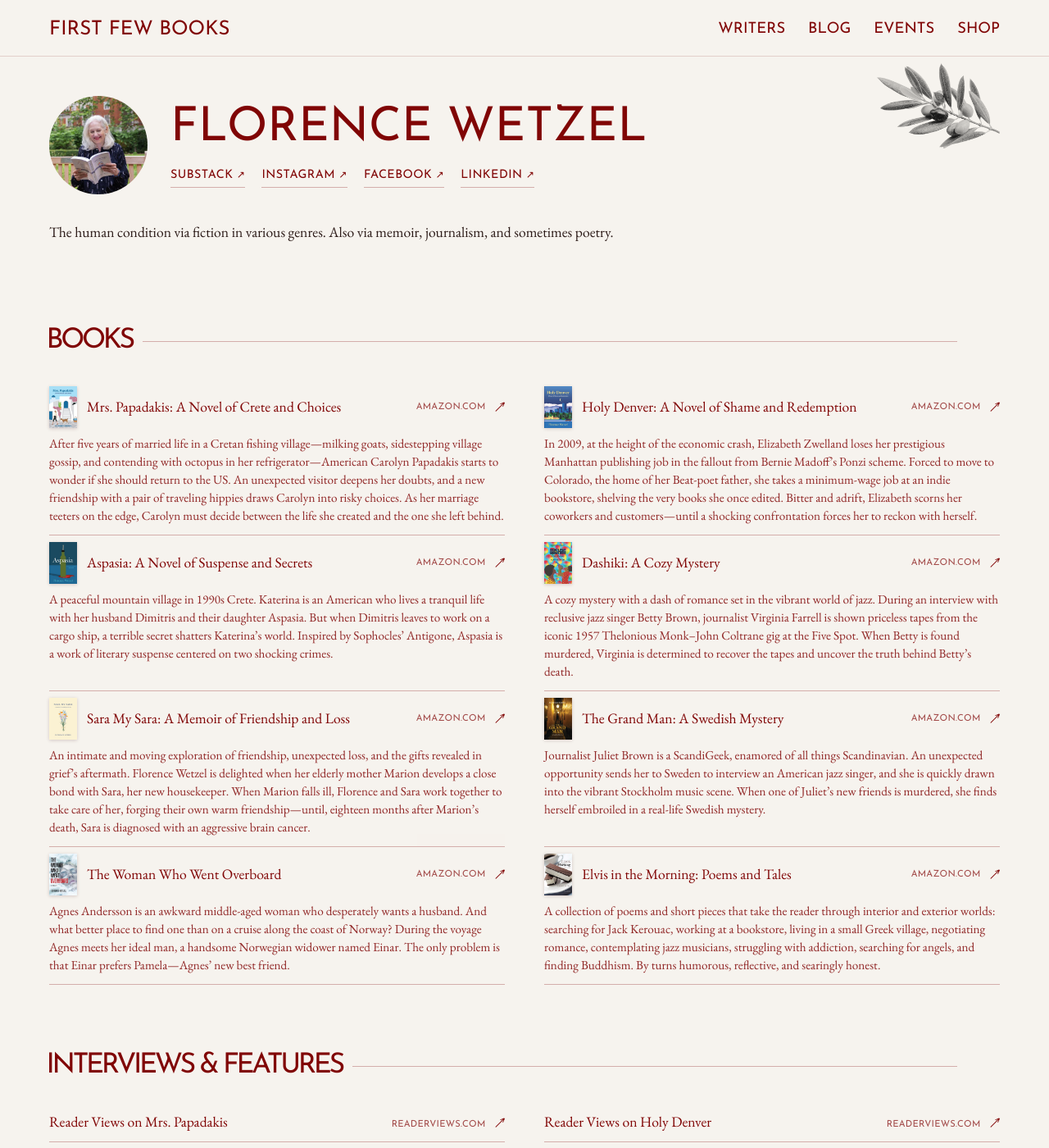
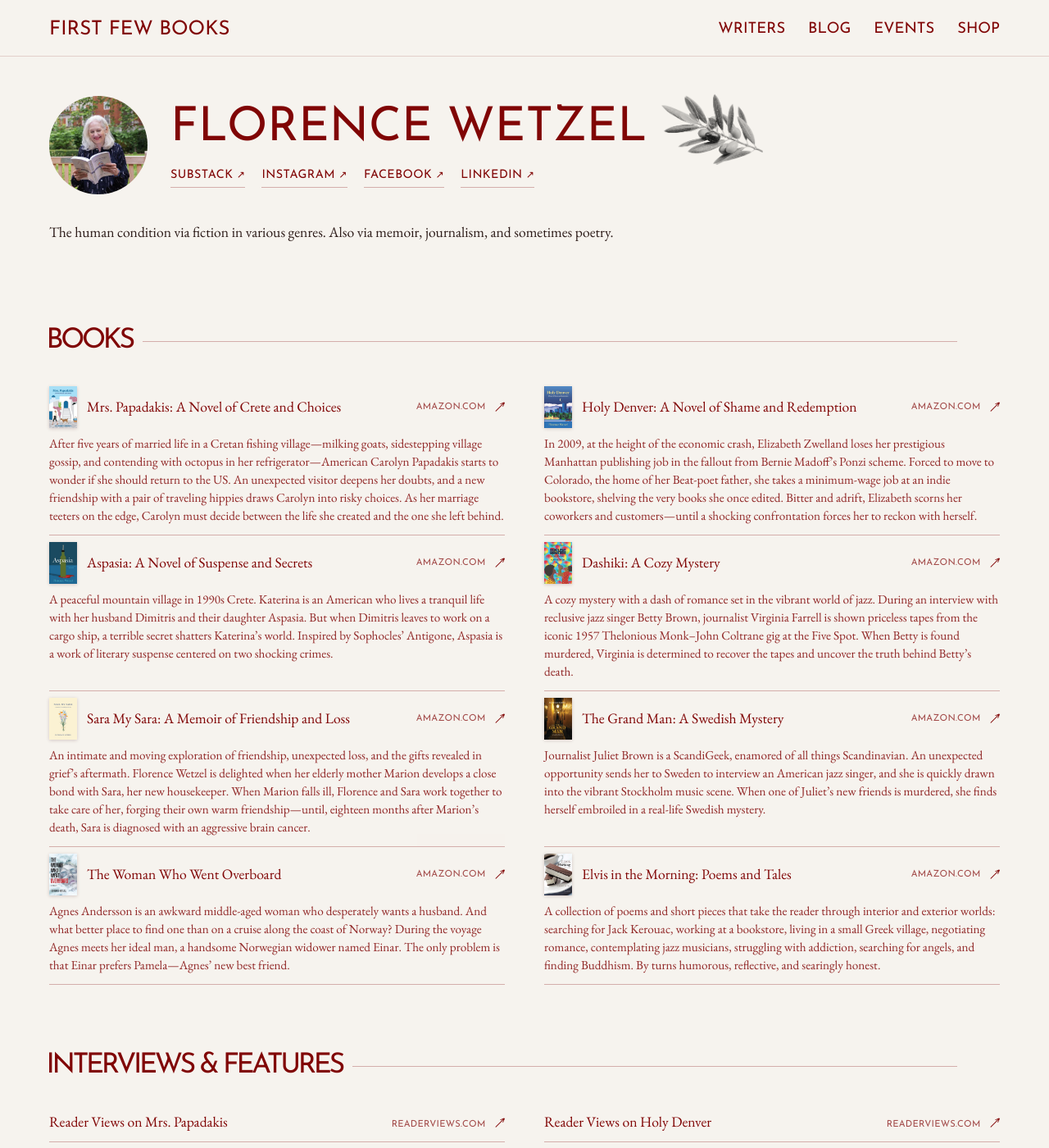
Before and after one commit to nelepope/firstfewbooks, a Jekyll site: the page built from _members/florence-wetzel.md, in a window 1280 px wide and 1400 px high. Shown: the whole window at 82% size. Built offline with Jekyll 4.4.1, drawn with Linux system fonts in a browser that asks for light colours.

Commit message:
Olive branch next to Florence's name
Co-Authored-By: Claude Opus 5.5 <noreply@anthropic.com>

```diff
--- a/_layouts/member.html
+++ b/_layouts/member.html
@@ -4,11 +4,10 @@ layout: default
 {% assign posts = site.data.feed | where: "author", page.slug %}
 {% assign books = site.books | where: "author", page.slug %}
 <div class="wrap member">
-  {% if page.motif %}<img class="member-motif" src="{{ page.motif | relative_url }}" alt="" aria-hidden="true">{% endif %}
   <header class="member-header">
     {% include avatar.html member=page large=true %}
     <div>
-      <h1>{{ page.name }}</h1>
+      <h1>{{ page.name }}{% if page.motif %}<img class="member-motif" src="{{ page.motif | relative_url }}" alt="" aria-hidden="true">{% endif %}</h1>
       {% if page.tagline %}<p class="tagline">{{ page.tagline }}</p>{% endif %}
       {% if page.substack or page.links %}
         <p class="member-links">
--- a/assets/css/style.css
+++ b/assets/css/style.css
@@ -302,13 +302,9 @@ main > .wrap:first-child { padding-top: 48px; }
   .has-synopsis { border-bottom: 1px solid var(--rule); }
 }
 
-/* A writer's motif: a black-and-white cutout (transparent PNG) at the top right of their profile. */
+/* A writer's motif: a small black-and-white cutout (transparent PNG) just after their name. */
 .member { position: relative; z-index: 0; }
-.member-motif {
-  position: absolute; top: 8px; right: 20px; z-index: -1; width: min(150px, 14vw); height: auto;
-  pointer-events: none;
-}
-@media (max-width: 760px) { .member-motif { top: 0; right: 0; width: 21vw; opacity: .55; } }
+.member-motif { display: inline-block; height: 1.5em; width: auto; margin: -.3em 0 -.2em .3em; vertical-align: middle; pointer-events: none; }
 .work-cover { flex: none; align-self: center; width: 34px; height: 51px; object-fit: cover; box-shadow: 0 1px 4px rgba(60, 10, 10, .18); }
 .work-list a:has(.work-cover) { align-items: center; padding: 8px 0; }
 
```
